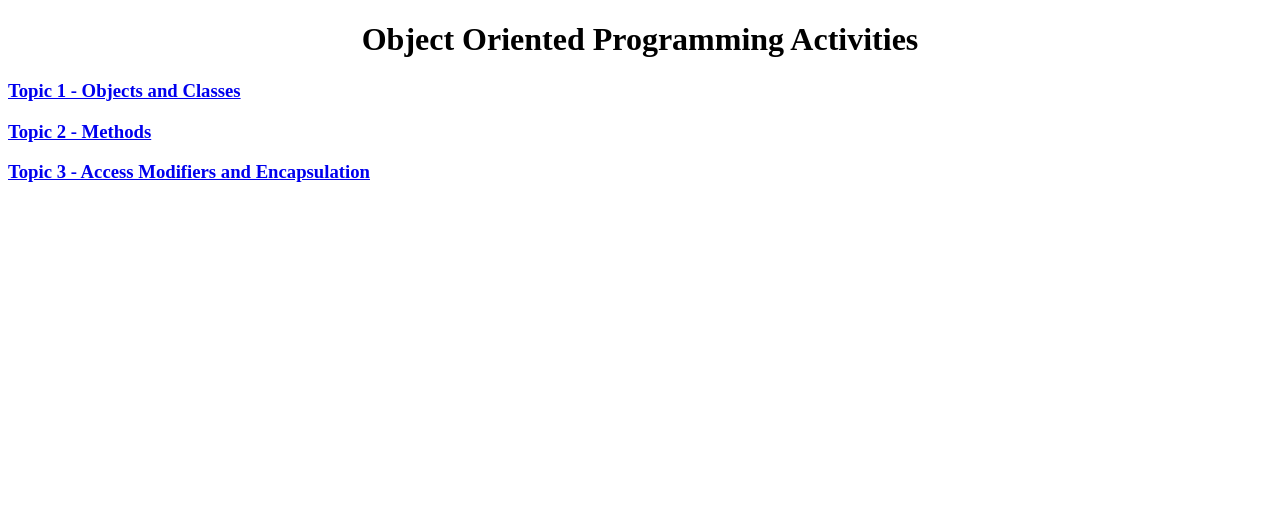
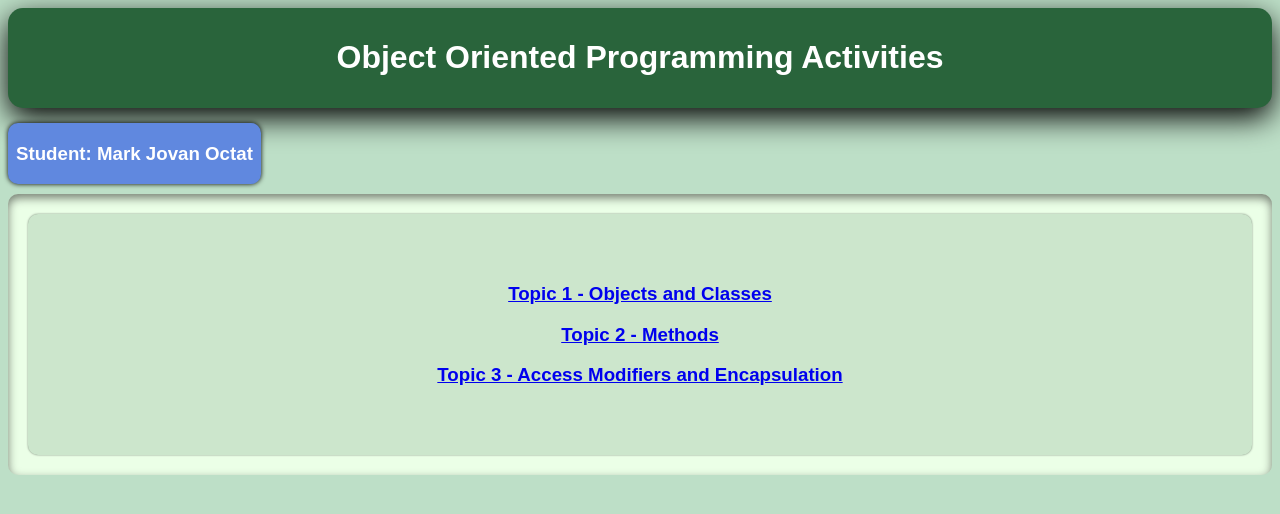
Before and after one commit to DashadotT/it21c, a plain HTML site: page index.html in a window 1280 px wide. Drawn offline with Linux system fonts and the light colour scheme.

Commit message:
L03-Added some changes in index.html

```diff
--- a/index.html
+++ b/index.html
@@ -8,16 +8,75 @@
 </head>
 
 <style>
-    h1 {
+    body {
+        background-color: rgb(189, 223, 199);
+    }
+
+    .header {
+        background-color: rgb(41, 100, 59);
+        border-radius: 15px;
+        padding: 10px;
+        color: white;
         text-align: center;
+        font-family: Arial, Helvetica, sans-serif;
+        box-shadow: 0 10px 30px black;
+    }
+
+    .stuContainer {
+        background-color: rgb(96, 136, 223);
+        text-align: center;
+        font-family: Arial, Helvetica, sans-serif;
+        color: white;
+        margin-right: 80%;
+        margin-top: 15px;
+        border-radius: 10px;
+        box-shadow: 0 0px 5px black;
+        padding: 1px;
+    }
+
+    .container {
+        background-color: rgb(235, 255, 231);
+        padding: 20px;
+        margin-top: 10px;
+        border-radius: 10px;
+        box-shadow: inset 0 4px 10px rgba(0, 0, 0, 0.5);
+
+    }
+
+    .container2 {
+        background-color: rgb(204, 230, 204);
+        text-align: center;
+        font-family: Arial, Helvetica, sans-serif;
+        padding: 50px;
+        border-radius: 10px;
+        box-shadow: 0 0px 2px rgba(0, 0, 0, 0.5);
+    }
+
+    .container2 :hover {
+        background-color: rgb(235, 255, 231);
+        text-align: center;
+        border-radius: 20px;
+
     }
 </style>
 
 <body>
-    <h1>Object Oriented Programming Activities</h1>
-    <h3><a href="L01_objectClasses.html">Topic 1 - Objects and Classes</a></h3>
-    <h3><a href="L02_Methods.html">Topic 2 - Methods</a></h3>
-    <h3><a href="L03 _AccessModifiersAndEncapsulation.html">Topic 3 - Access Modifiers and Encapsulation</a></h3>
+    <header>
+        <div class="header">
+            <h1>Object Oriented Programming Activities</h1>
+        </div>
+        <div class="stuContainer">
+            <h3>Student: Mark Jovan Octat</h3>
+        </div>
+    </header>
+    <div class="container">
+        <div class="container2">
+            <h3><a href="L01_objectClasses.html">Topic 1 - Objects and Classes</a></h3>
+            <h3><a href="L02_Methods.html">Topic 2 - Methods</a></h3>
+            <h3><a href="L03 _AccessModifiersAndEncapsulation.html">Topic 3 - Access Modifiers and Encapsulation</a>
+            </h3>
+        </div>
+    </div>
 </body>
 
 </html>
```
